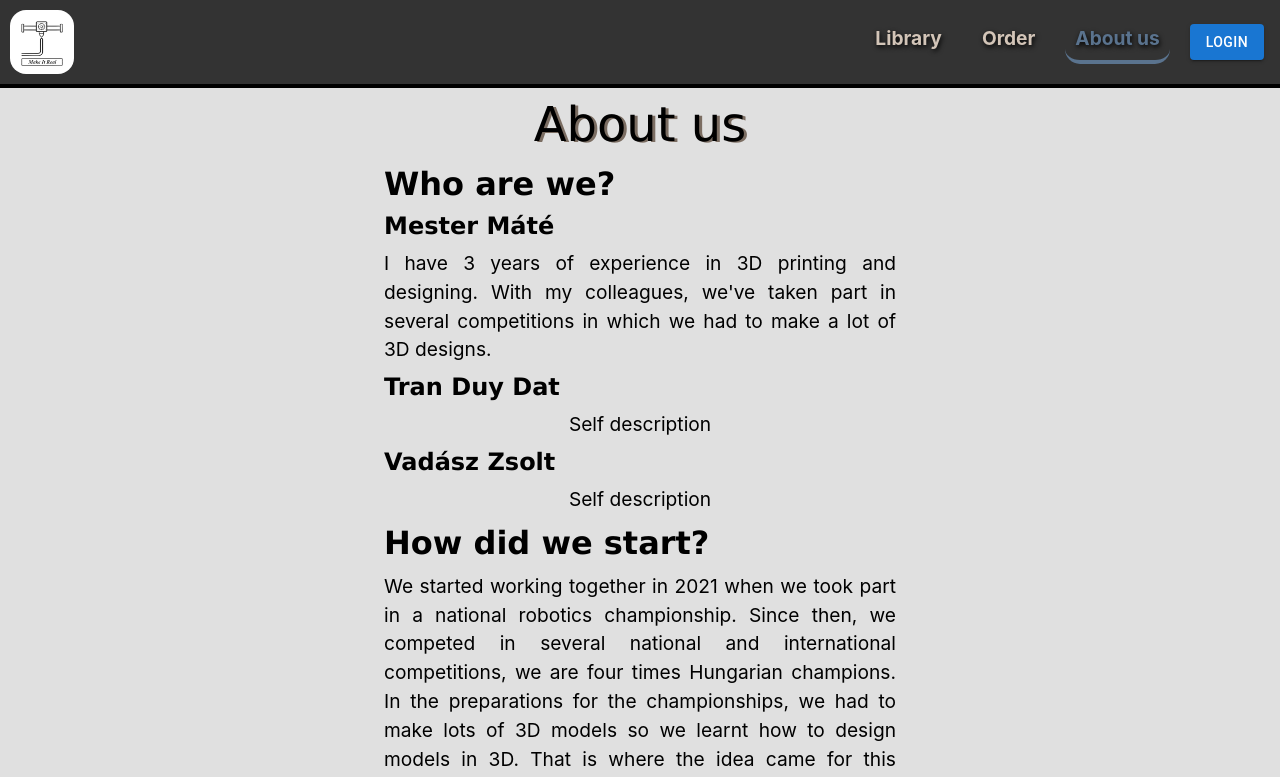
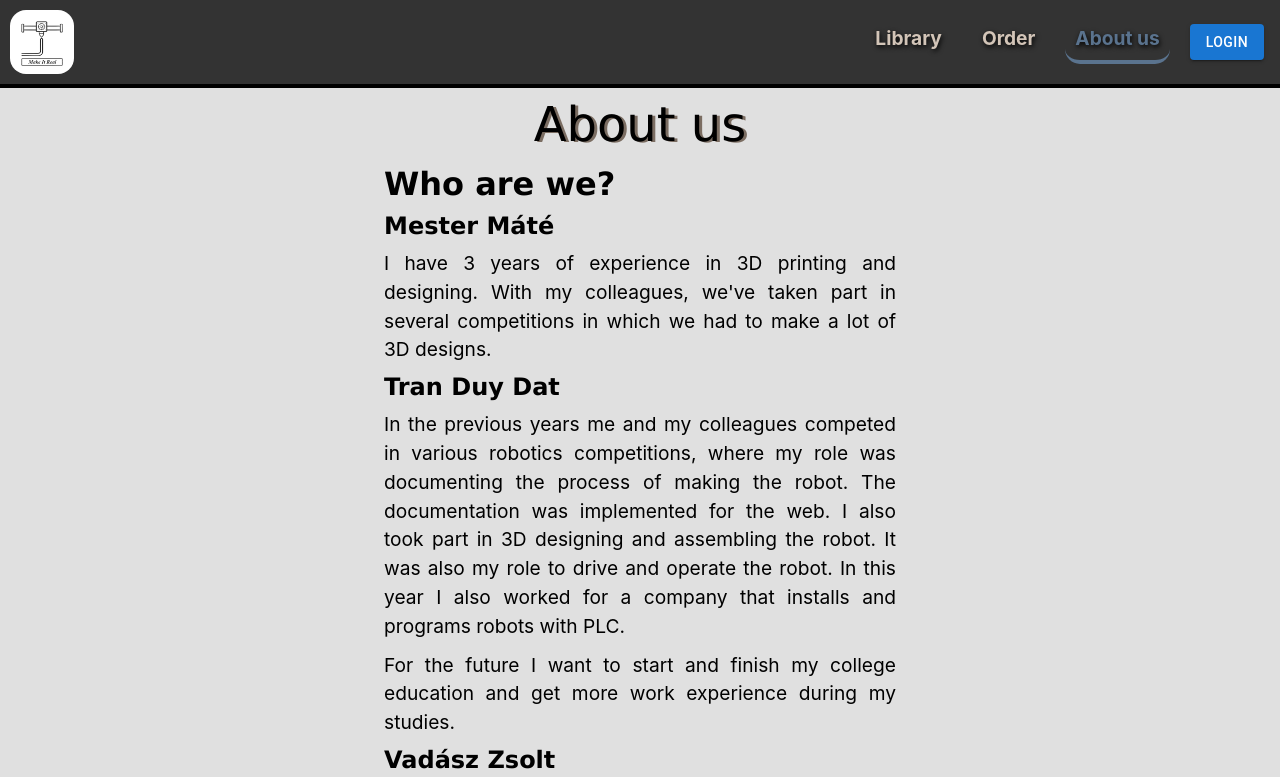
Before and after one commit to TranRobi/VizsgaRemek_MakeItReal, a React (Create React App) app in the folder frontend/: page /aboutus in a window 1280 px wide. Shown: the top 777 px of the page. Built offline with nearby package versions, Linux system fonts and the light colour scheme; no server answers.

Commit message:
about us TranRobi section

```diff
--- a/frontend/src/Pages/AboutUs/AboutUs.js
+++ b/frontend/src/Pages/AboutUs/AboutUs.js
@@ -8,7 +8,7 @@ function AboutUs() {
 		<>
 			<Navbar />
 			<div className="aboutus">
-        <div className="h-screen">
+				<div className="h-fit">
 					<h1>About us</h1>
 					<h2>Who are we?</h2>
 					<div className="members">
@@ -22,7 +22,19 @@ function AboutUs() {
 						</div>
 						<div className="Trani">
 							<h3>Tran Duy Dat</h3>
-              <p className="description">Self description</p>
+							<p className="description">
+								In the previous years me and my colleagues competed in various
+								robotics competitions, where my role was documenting the process
+								of making the robot. The documentation was implemented for the
+								web. I also took part in 3D designing and assembling the robot.
+								It was also my role to drive and operate the robot. In this year
+								I also worked for a company that installs and programs robots
+								with PLC.
+							</p>
+							<p>
+								For the future I want to start and finish my college education
+								and get more work experience during my studies.
+							</p>
 						</div>
 						<div className="Zsolt">
 							<h3>Vadász Zsolt</h3>
```
Lines whose indentation alone changed are shown as unchanged.
